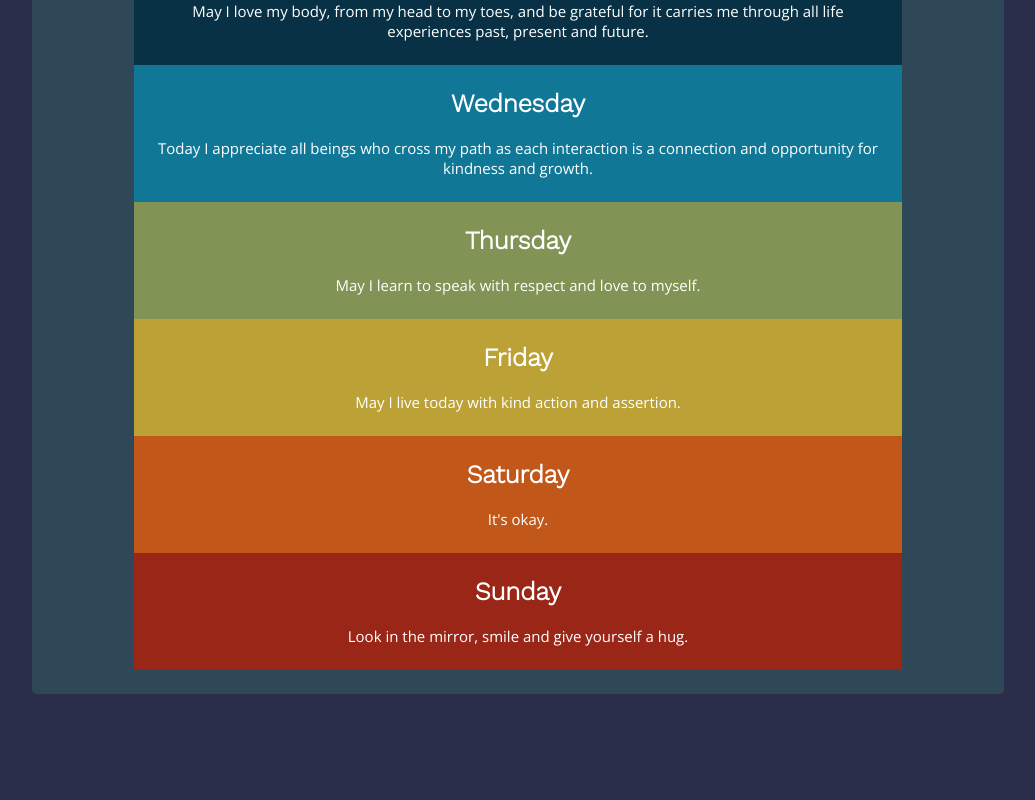
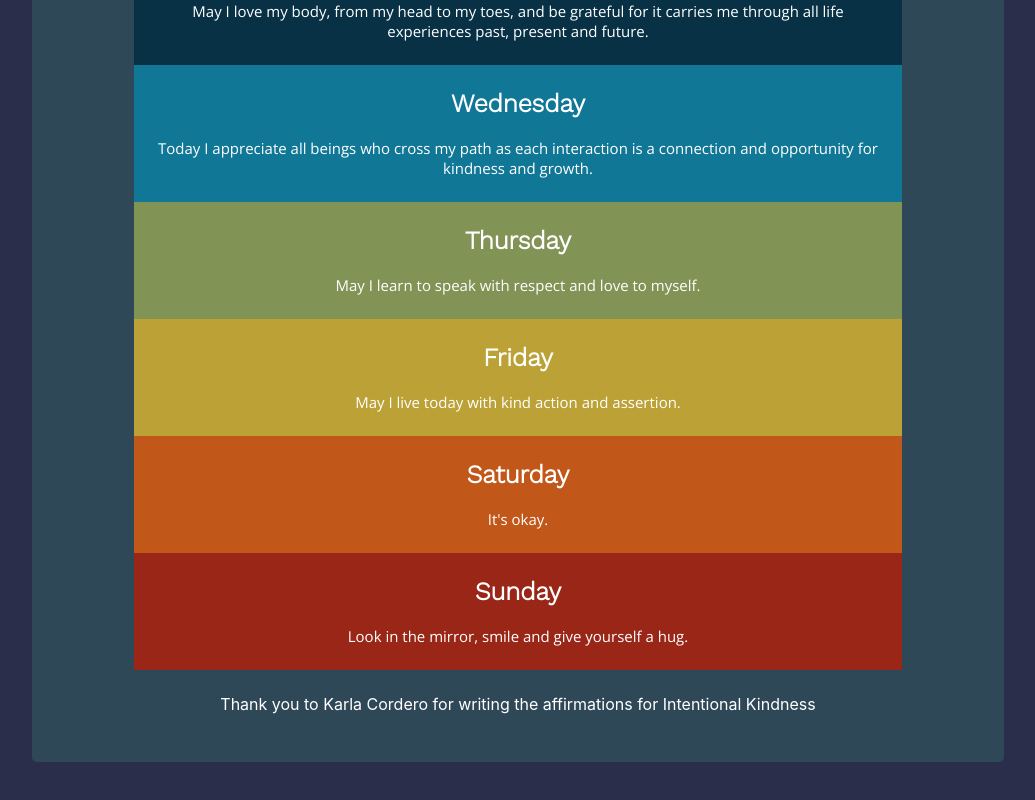
Before and after one commit to michellebakels/coding-with-kindness, a React (Create React App) app: page / in a window 1280 px wide. Shown: the part 459-1259 px from the top of the page, without its empty margins (122-1157 px from the left). Before the commit the page ends 1193 px from the top, so only its background shows below. Built offline with nearby package versions, Linux system fonts and the light colour scheme.

Commit message:
acknowledgement

```diff
--- a/src/App.css
+++ b/src/App.css
@@ -86,3 +86,10 @@ button {
   min-height: 45vh;
   padding: 3vh 8vw;
 }
+
+footer {
+  text-align: center;
+  color: white;
+  background-color: #2F4858;
+  margin: 24px;
+}
--- a/src/App.js
+++ b/src/App.js
@@ -38,13 +38,14 @@ function App() {
                         </div>
                     )
                 })}
-
+                <footer>Thank you to Karla Cordero for writing the affirmations for Intentional Kindness</footer>
                 </div> :
             <div>
                 <Meditation affirmation={selectedAffirmation} setShowAffirmation={setShowAffirmation} />
             </div>
         }
 
+
     </div>
   );
 }
```
